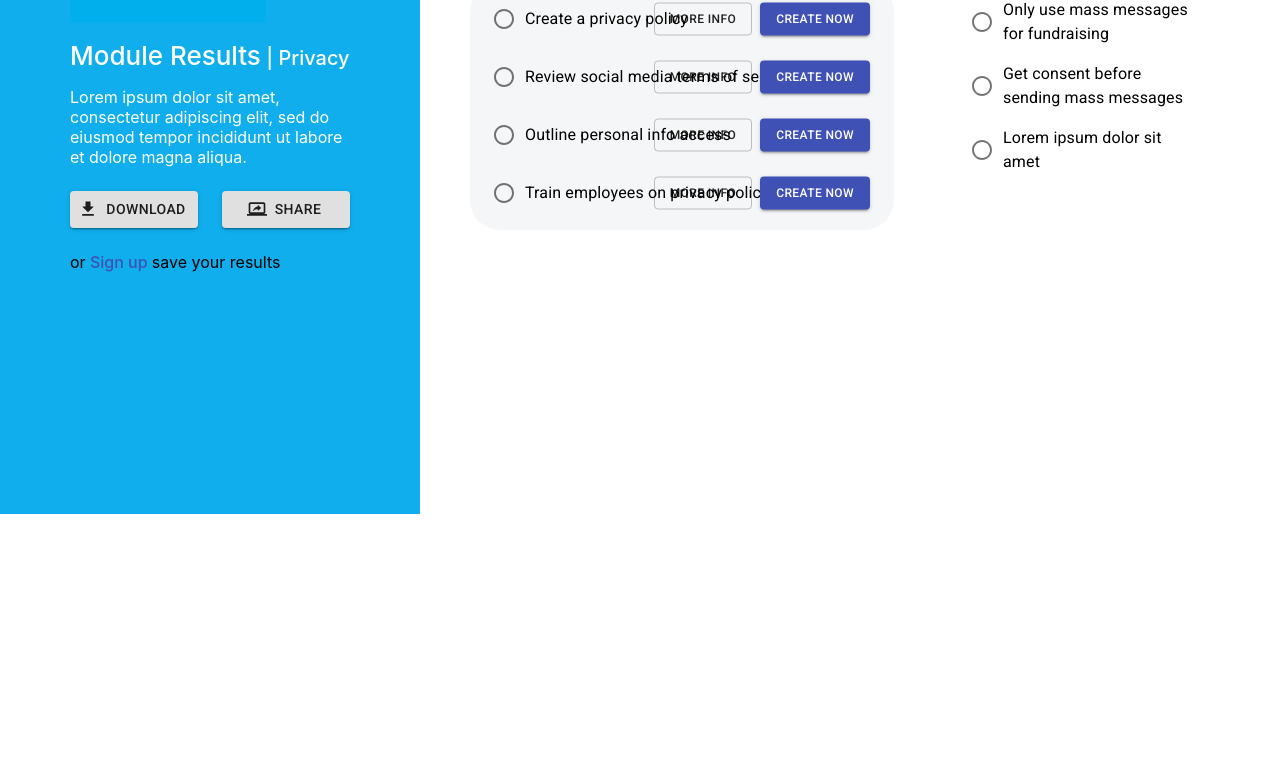
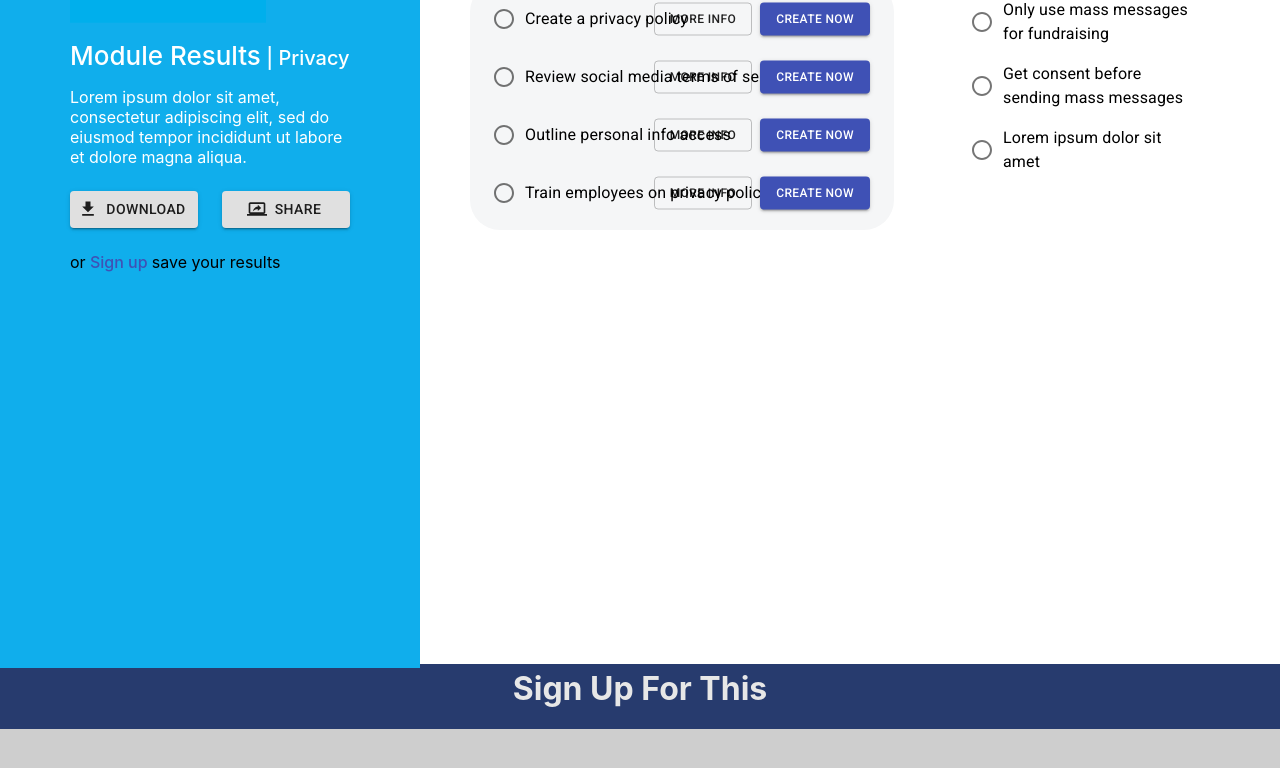
Before and after one commit to lanyetc/pacific-legal-lsat, a React (Create React App) app: page /result in a window 1280 px wide. Shown: the part 286-1054 px from the top of the page. Before the commit the page ends 800 px from the top, so only its background shows below. Built offline with nearby package versions, Linux system fonts and the light colour scheme.

Commit message:
no message

```diff
--- a/src/components/Footer/Footer.tsx
+++ b/src/components/Footer/Footer.tsx
@@ -2,10 +2,13 @@ import React from "react";
 import './FooterStyle.css';
 
 export default function Footer(props: any) {
-  return(
-  <div className="">
+  return (
+      <footer className="footerResults">
+        <h1>Sign Up For This</h1>
+        <section className="footerInnerResults">
 
-  </div>
+        </section>
+      </footer>
   )
 
 
--- a/src/components/Footer/FooterStyle.css
+++ b/src/components/Footer/FooterStyle.css
@@ -0,0 +1,15 @@
+.footerResults{
+    background-color: #273b6e;
+    width: 100%;
+    margin: 150px 0 0 0;
+  }
+  .footerInnerResults {
+    width: 100%;
+    background: rgb(206, 206, 206);
+    height: 160px;
+  }
+  .footerResults h1 {
+    text-align: center;
+    color: #e7e7e7;
+    padding: 5px 0 0 0;
+  }
--- a/src/containers/Assessment/Result/ModuleResult.tsx
+++ b/src/containers/Assessment/Result/ModuleResult.tsx
@@ -2,7 +2,7 @@ import React from "react";
 
 import { Breadcrumbs, Link, Button, Typography } from "@material-ui/core";
 import NavigateNextIcon from '@material-ui/icons/NavigateNext';
-import leftpic from '../../../assets/img/leftpic.png';
+import leftpic from '../../../Assets/img/leftpic.png';
 import GetAppIcon from '@material-ui/icons/GetApp';
 import ScreenShareOutlinedIcon from '@material-ui/icons/ScreenShareOutlined';
 
--- a/src/containers/Assessment/Result/ResultStyle.css
+++ b/src/containers/Assessment/Result/ResultStyle.css
@@ -1,6 +1,6 @@
 .moudule-result-container {
     width: 420px;
-    height: 100%;
+    height: 106.7vh;
     background-color: #10aeec;
     float: left;
     padding: 24px 70px;
```
Also changed, not shown: 1 other file (tests, documents, lock files or other folders).
